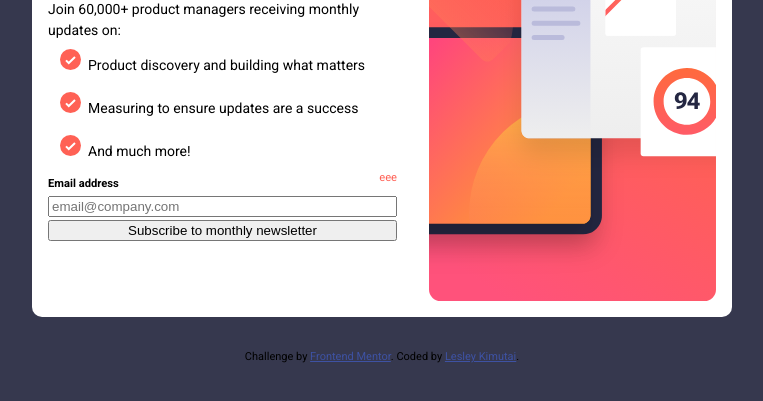
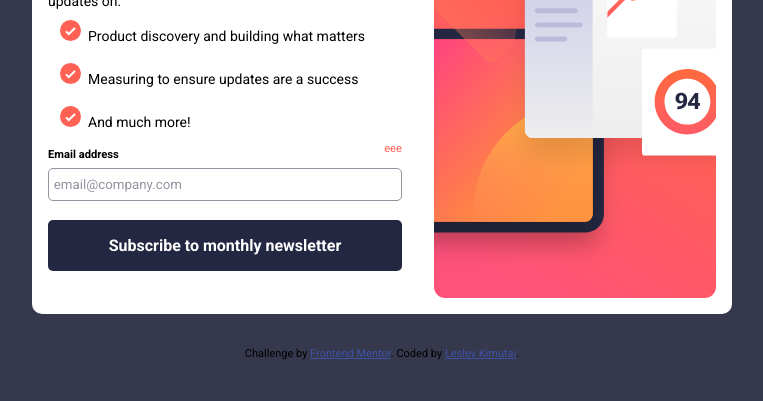
Before and after one commit to issagoodlifeInc/newslettersignup, a plain HTML site: page index.html in a window 1280 px wide. Shown: the part 287-688 px from the top of the page, without its empty margins (258-1021 px from the left). Drawn offline with Linux system fonts and the light colour scheme.

Commit message:
Styling the signup page

```diff
--- a/assets/styles.css
+++ b/assets/styles.css
@@ -74,6 +74,43 @@ label,
   float: right;
 }
 
+input::placeholder {
+  color: var(--Grey);
+}
+
+input {
+  padding-block: 0.5rem;
+  padding-inline-start: 0.3rem;
+  border: 1px solid var(--Grey);
+  border-radius: 5px;
+  outline: 0;
+  font-family: inherit;
+  margin-block: 0.2rem;
+}
+
+input:hover,
+input:focus {
+  color: var(--DarkSlateGrey);
+  border: 1.5px solid var(--DarkSlateGrey);
+}
+
+.btn-subscribe {
+  padding-block: 1rem;
+  color: var(--White);
+  font-family: inherit;
+  background-color: var(--DarkSlateGrey);
+  border: none;
+  border-radius: 5px;
+  margin-block-start: 1rem;
+  font-weight: 700;
+  font-size: 1rem;
+  transition: all 200ms ease-in;
+}
+
+.btn-subscribe:hover {
+  background-color: var(--Tomato);
+}
+
 .thanks {
   display: none;
 }
```
